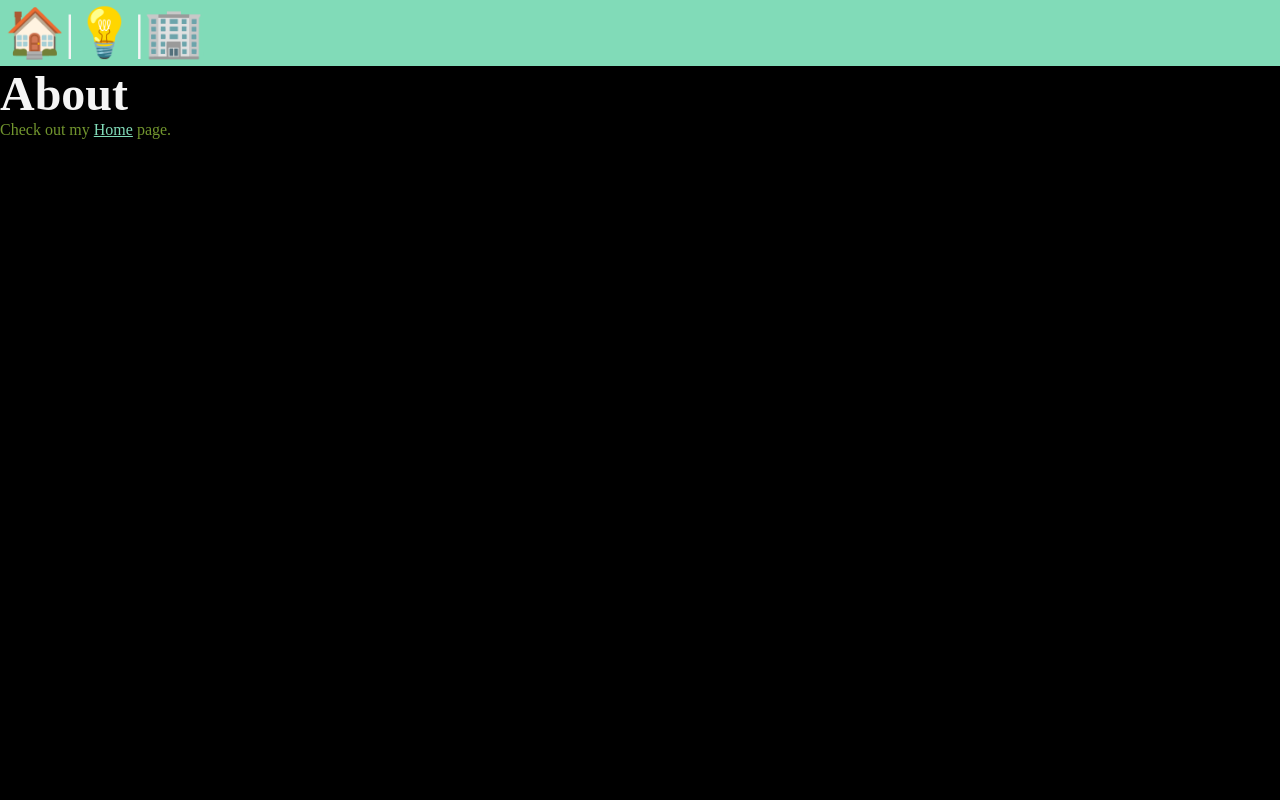
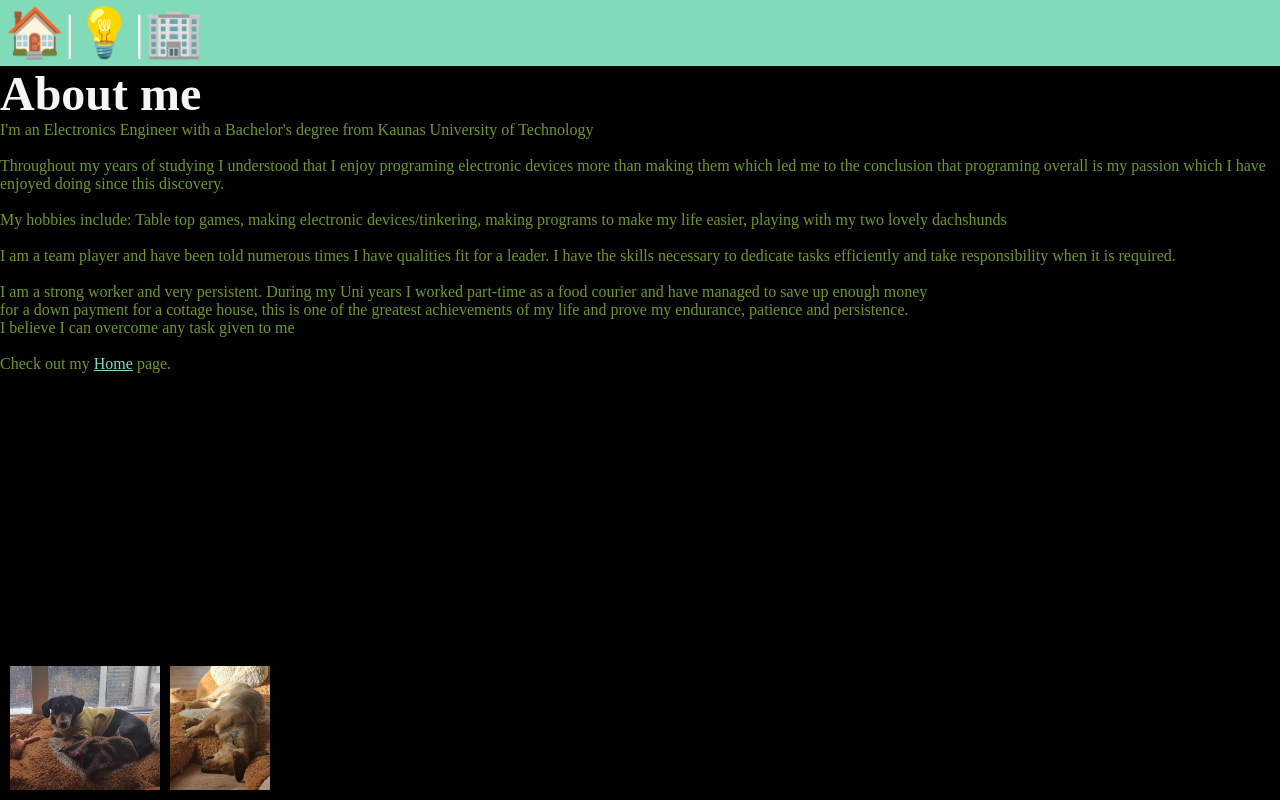
Before and after one commit to Kuramalt16/Job_Task_Django, a Django app: page /about/ in a window 1280 px wide. Run offline with Django 5.2, Linux system fonts and the light colour scheme.

Commit message:
Minor changes
* Added Readme.md file
* Improved "About me" endpoint

```diff
--- a/Company/templates/company/company_home.html
+++ b/Company/templates/company/company_home.html
@@ -5,5 +5,5 @@
 {% endblock %}
 
 {% block content %}
-
+    <p style="font-size: 2rem;"> Select an option</p>
 {% endblock %}
--- a/static/css/home_page_style.css
+++ b/static/css/home_page_style.css
@@ -143,3 +143,26 @@ td {
     bottom: 0;
     left: 0;
 }
+
+/* Style the image */
+.images-in-about-page {
+    position: fixed;
+    bottom: 10px; /* Adjust vertical position from bottom */
+    left: 10px; /* Adjust horizontal position from left */
+    display: flex;
+    align-items: center;
+}
+
+/* Style the image */
+.Luna {
+    width: 150px; /* Adjust image width */
+    height: auto; /* Maintain aspect ratio */
+    margin-right: 10px; /* Adjust spacing between images */
+}
+
+/* Style the image */
+.Meska {
+    width: 100px; /* Adjust image width */
+    height: auto; /* Maintain aspect ratio */
+    margin-right: 10px; /* Adjust spacing between images */
+}
--- a/templates/about.html
+++ b/templates/about.html
@@ -1,10 +1,26 @@
 {% extends 'layout.html' %}
 
 {% block title %}
-    About
+    About me
 {% endblock %}
 
 {% block main_page %}
-    <h1>About</h1>
+    <h1>About me</h1>
+    <p>I'm an Electronics Engineer with a Bachelor's degree from Kaunas University of Technology</p><br>
+    <p>Throughout my years of studying I understood that I enjoy programing electronic devices more than
+        making them which led me to the conclusion that programing overall is my passion which I have enjoyed
+        doing since this discovery.</p><br>
+    <p>My hobbies include: Table top games, making electronic devices/tinkering,
+        making programs to make my life easier, playing with my two lovely dachshunds</p><br>
+    <p>I am a team player and have been told numerous times I have qualities fit for a leader.
+        I have the skills necessary to dedicate tasks efficiently and take responsibility when it is required. </p><br>
+    <p>I am a strong worker and very persistent. During my Uni years I worked part-time as a food courier
+        and have managed to save up enough money <br> for a down payment for a cottage house,
+        this is one of the greatest achievements of my life and prove my endurance,
+        patience and persistence. <br> I believe I can overcome any task given to me</p><br>
     <p>Check out my <a href="/">Home</a> page.</p>
+    <div class="images-in-about-page">
+        <img class="Luna" src="/static/images/Luna.jpg" alt="Luna">
+        <img class="Meska" src="/static/images/Meska.jpg" alt="Meska">
+    </div>
 {% endblock %}
--- a/templates/home.html
+++ b/templates/home.html
@@ -6,7 +6,7 @@
 
 {% block main_page %}
     <h1>Home</h1>
-    <p>Check out my <a href="/about">About</a> page.</p>
+    <p>Check out my <a href="/about">About me</a> page.</p>
     <div class="gif-container">
         <img src="static/images/Goose.gif" alt="Initial GIF" class="gif-img" onclick="toggleGif()" style="cursor: pointer;">
     </div>
--- a/templates/layout.html
+++ b/templates/layout.html
@@ -19,7 +19,7 @@
                 <span role="img" aria-label="Home" title="Home">🏠</span>
             </a> |
             <a href="/about">
-                <span role="img" aria-label="About" title="About">💡</span>
+                <span role="img" aria-label="About me" title="About me">💡</span>
             </a> |
             <a href="/Company">
                 <span role="img" aria-label="Company" title="Company">🏢</span>
```
Also changed, not shown: README.md (added), static/images/Luna.jpg (added), static/images/Meska.jpg (added), 1 other file.
